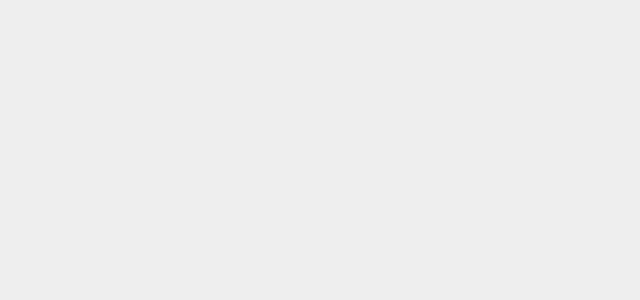
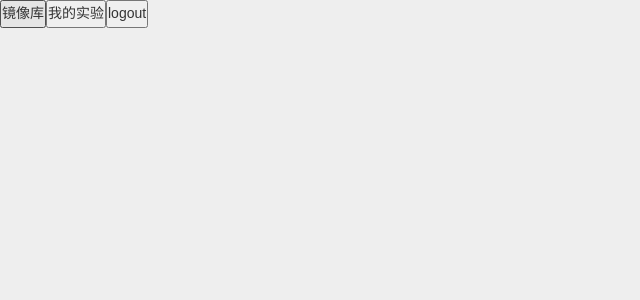
Before and after one commit to jzqsss/Docker-Student-Manage-System, a React (Create React App) app in the folder tsx/lab.react/: page /container in a window 1280 px wide. Shown: the top 300 px of the page, without its empty margins (0-640 px from the left). Built offline with nearby package versions, Linux system fonts and the light colour scheme.

Commit message:
need to finish ContainerScreen

```diff
--- a/tsx/lab.react/src/App.tsx
+++ b/tsx/lab.react/src/App.tsx
@@ -10,9 +10,11 @@ import { LabClient } from './utils/LabClient';
 // Routing
 import PrivateRoute from "./components/routing/PrivateRoute";
 
+
 // Screens
 import { BrowserRouter as Router, Switch, Route } from "react-router-dom";
 import LoginScreen from "./components/screens/LoginScreen";
+import ContainerScreen from "./components/screens/ContainerScreen";
 import PrivateScreen from "./components/screens/PrivateScreen";
 import InputScreen from "./components/screens/InputScreen";
 const App = () => {
@@ -23,6 +25,7 @@ const App = () => {
                     <PrivateRoute exact path="/" component={PrivateScreen} />
                     <Route exact path="/login" component={LoginScreen} />
                     <Route exact path="/input" component={InputScreen} />
+                    <Route exact path="/container" component={ContainerScreen} />
                 </Switch>
             </div>
         </Router>
--- /dev/null
+++ b/tsx/lab.react/src/components/screens/ContainerScreen.js
@@ -0,0 +1,52 @@
+import { useState, useEffect } from "react";
+import { useHistory} from "react-router-dom";
+import axios from "axios";
+import "./ContainerScreen.css";
+import { Link } from "react-router-dom";
+import user from "../forms/containers";
+import { Table, Tag, Space } from "antd";
+import 'antd/dist/antd.css';
+import { post } from "superagent";
+
+
+
+
+
+
+
+
+const ContainerScreen = () => {
+
+
+  const [error, setError] = useState("");
+  const [data1, setData1] = useState("");
+  const [privateData, setPrivateData] = useState("");
+  const history = useHistory();
+
+
+  const handleLogout = () => {
+    localStorage.removeItem('authToken');
+    history.push('/login')
+  }
+  const handleImageLibrary = () => {
+    history.push('/')
+  }
+  const handleContainerLibrary = () => {
+    history.push('/container')
+  }
+
+  return (
+
+    <div>
+      <button onClick={handleImageLibrary}>镜像库</button>
+      <button onClick={handleContainerLibrary}>我的实验</button>
+
+    <button onClick={handleLogout}>logout</button>
+    </div>
+
+
+
+  );
+};
+
+export default ContainerScreen;
--- a/tsx/lab.react/src/components/screens/PrivateScreen.js
+++ b/tsx/lab.react/src/components/screens/PrivateScreen.js
@@ -76,6 +76,16 @@ const PrivateScreen = () => {
 
 
   };
+  const handleLogout = () => {
+    localStorage.removeItem('authToken');
+    history.push('/login')
+  }
+  const handleImageLibrary = () => {
+    history.push('/')
+  }
+  const handleContainerLibrary = () => {
+    history.push('/container')
+  }
   const columns = [
     { title: '镜像名称', dataIndex: 'name', key: 'age' },
     { title: 'URL （image）', dataIndex: 'image_url', key: 'url' },
@@ -83,22 +93,42 @@ const PrivateScreen = () => {
       title: '操作',
       dataIndex: '',
       key: 'x',
-      render: (object) => <a onClick={()=>{selectHandler( object )}}>创建实例</a>,//()=><Link to="/input">创建实例</Link>
+      render: (object) => {
+        let name = "hello world";
+
+        return (
+          <div>
+            <a onClick={() => { selectHandler(object); } }>创建实例</a>
+            &nbsp;&nbsp; {name}
+            <a onClick={() => { selectHandler(object); } }>Start</a>
+            &nbsp;&nbsp;
+            <a onClick={() => { selectHandler(object); } }>Stop</a>
+            &nbsp;&nbsp;
+            <a onClick={() => { selectHandler(object); } }>Remove</a>
+          </div>
+        );
+      },
     },
   ];
   return error ? (
     <span className="error-message">{error}</span>
   ) : (
 
-
-    <Table
+    <div>
+      <button onClick={handleImageLibrary}>镜像库</button>
+      <button onClick={handleContainerLibrary}>我的实验</button>
+      <Table
     columns={columns}
     expandable={{
       expandedRowRender: record => <p style={{ margin: 0 }}>{record.description}</p>,
       rowExpandable: record => record.name !== 'Not Expandable',
     }}
     dataSource={data1}
-  />
+    />
+    <button onClick={handleLogout}>logout</button>
+    </div>
+
+
 
     // <div style={{ background:'green', color:'white' }}>
     //   {privateData}
```
Also changed, not shown: tsx/lab.react/src/components/screens/ContainerScreen.css (added).
